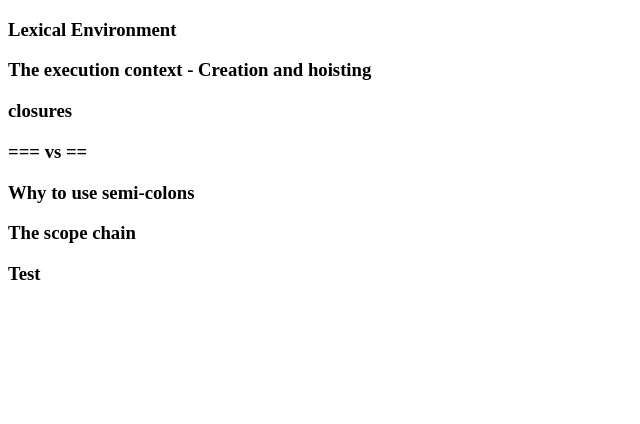
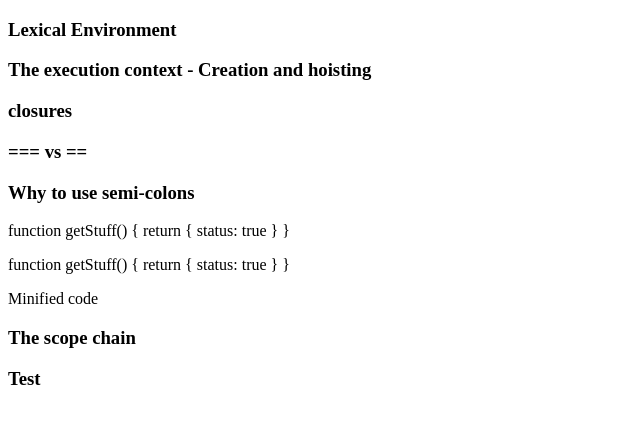
Before and after one commit to denhosi1/JavaScriptTheWeirdParts, a plain HTML site: page index.html in a window 1280 px wide. Shown: the whole page, without its empty margins (0-640 px from the left). Drawn offline with Linux system fonts and the light colour scheme.

Commit message:
Added more content

```diff
--- a/index.html
+++ b/index.html
@@ -12,6 +12,20 @@
 	<h3>closures</h3>
 	<h3>=== vs ==</h3>
 	<h3>Why to use semi-colons</h3>
+	<p>function getStuff() {
+		return
+		{
+			status: true
+		}
+	}
+	</p>
+	<p>function getStuff() {
+		return {
+			status: true
+		}
+	}
+	</p>
+	<p>Minified code</p>
 	<h3>The scope chain</h3>
 	<h3>Test</h3>
 	<script type="text/javascript" src="app.js"></script>
```
